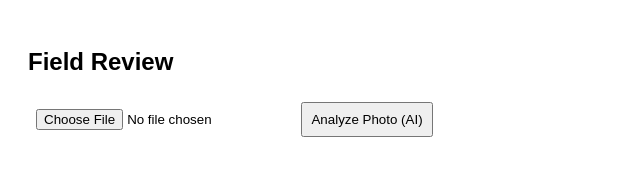
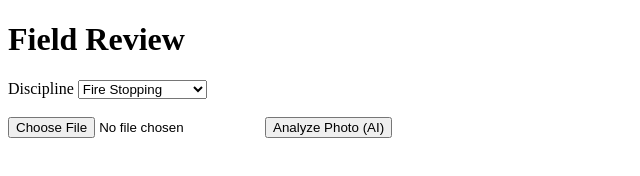
Before and after one commit to kirpajeet12/fieldreviewapp, a plain HTML site: page frontend/field-review.html in a window 1280 px wide. Shown: the whole page, without its empty margins (0-640 px from the left). Drawn offline with Linux system fonts and the light colour scheme.

Commit message:
Update field-review.html

```diff
--- a/frontend/field-review.html
+++ b/frontend/field-review.html
@@ -1,17 +1,29 @@
 <!DOCTYPE html>
-<html>
+<html lang="en">
 <head>
+  <meta charset="UTF-8" />
   <title>Field Review</title>
-  <link rel="stylesheet" href="style.css" />
 </head>
 <body>
-  <h2>Field Review</h2>
-<input type="file" id="photoInput" />
-<button id="analyzeBtn">Analyze Photo (AI)</button>
 
-<div id="aiOutput"></div>
+  <h1>Field Review</h1>
 
-<script src="camera.js"></script>
+  <!-- DISCIPLINE SELECT -->
+  <label>Discipline</label>
+  <select id="discipline">
+    <option value="fs">Fire Stopping</option>
+    <option value="be">Building Envelope</option>
+  </select>
 
+  <br /><br />
+
+  <!-- IMAGE INPUT -->
+  <input type="file" id="photo" accept="image/*" />
+
+  <button id="analyze">Analyze Photo (AI)</button>
+
+  <pre id="output"></pre>
+
+  <script src="camera.js"></script>
 </body>
 </html>
```
